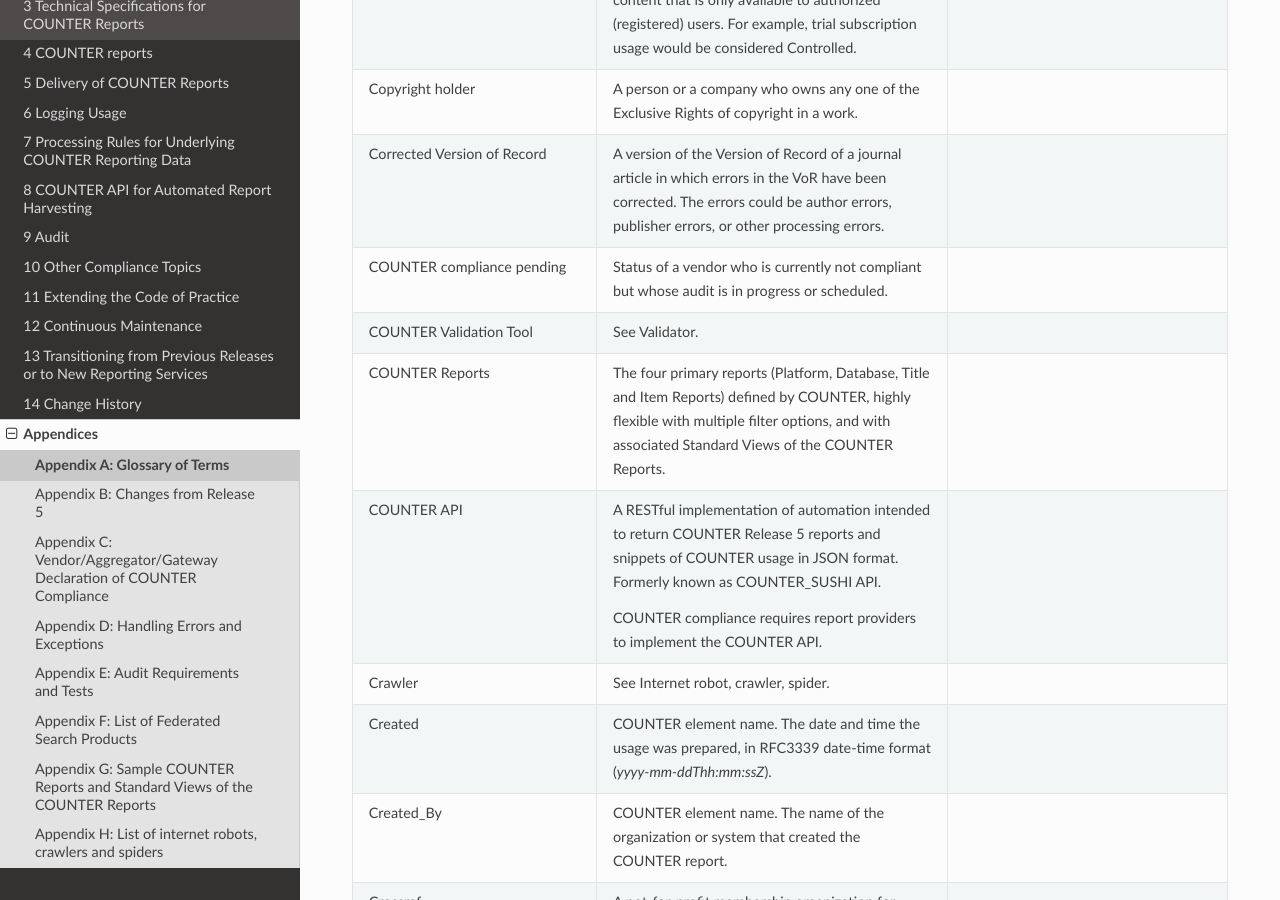
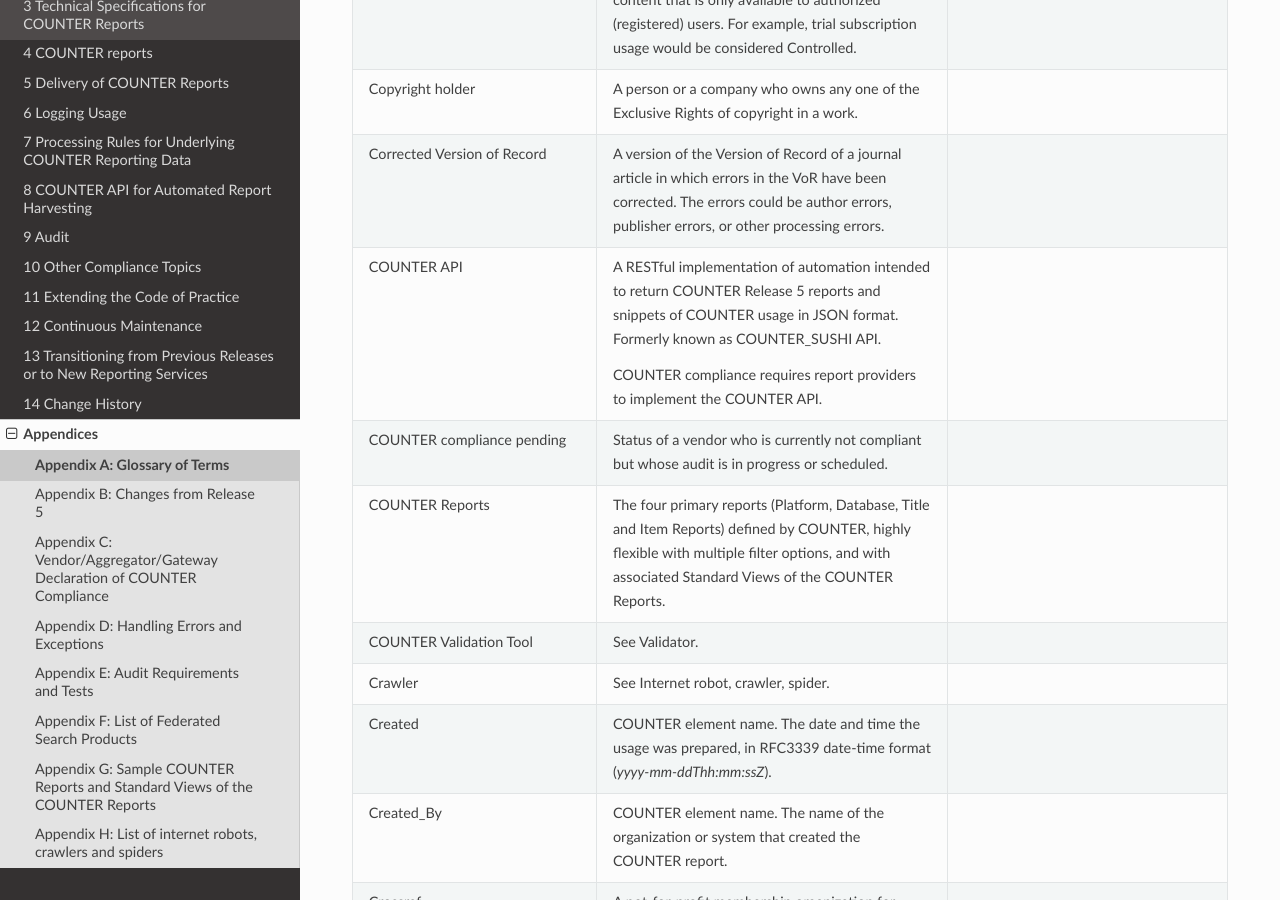
Before and after one commit to Project-Counter/cop5, a Sphinx documentation site: the page built from source/appendices/a-glossary-of-terms.rst, in a window 1280 px wide and 900 px high, scrolled down 5867 px. Built offline with Sphinx 7.4.7 and the Read the Docs theme 3.1.0, drawn with Linux system fonts in a browser that asks for light colours.

```diff
--- a/source/appendices/a-glossary-of-terms.rst
+++ b/source/appendices/a-glossary-of-terms.rst
@@ -249,22 +249,22 @@ Note: The main Code of Practice document takes precedence in the case of any con
      - A version of the Version of Record of a journal article in which errors in the VoR have been corrected. The errors could be author errors, publisher errors, or other processing errors.
      -
 
+   * - COUNTER API
+     - A RESTful implementation of automation intended to return COUNTER Release 5 reports and snippets of COUNTER usage in JSON format. Formerly known as COUNTER_SUSHI API.
+
+       COUNTER compliance requires report providers to implement the COUNTER API.
+     -
+
    * - COUNTER compliance pending
      - Status of a vendor who is currently not compliant but whose audit is in progress or scheduled.
-     -
-
-   * - COUNTER Validation Tool
-     - See Validator.
      -
 
    * - COUNTER Reports
      - The four primary reports (Platform, Database, Title and Item Reports) defined by COUNTER, highly flexible with multiple filter options, and with associated Standard Views of the COUNTER Reports.
      -
 
-   * - COUNTER API
-     - A RESTful implementation of automation intended to return COUNTER Release 5 reports and snippets of COUNTER usage in JSON format. Formerly known as COUNTER_SUSHI API.
-
-       COUNTER compliance requires report providers to implement the COUNTER API.
+   * - COUNTER Validation Tool
+     - See Validator.
      -
 
    * - Crawler
```
